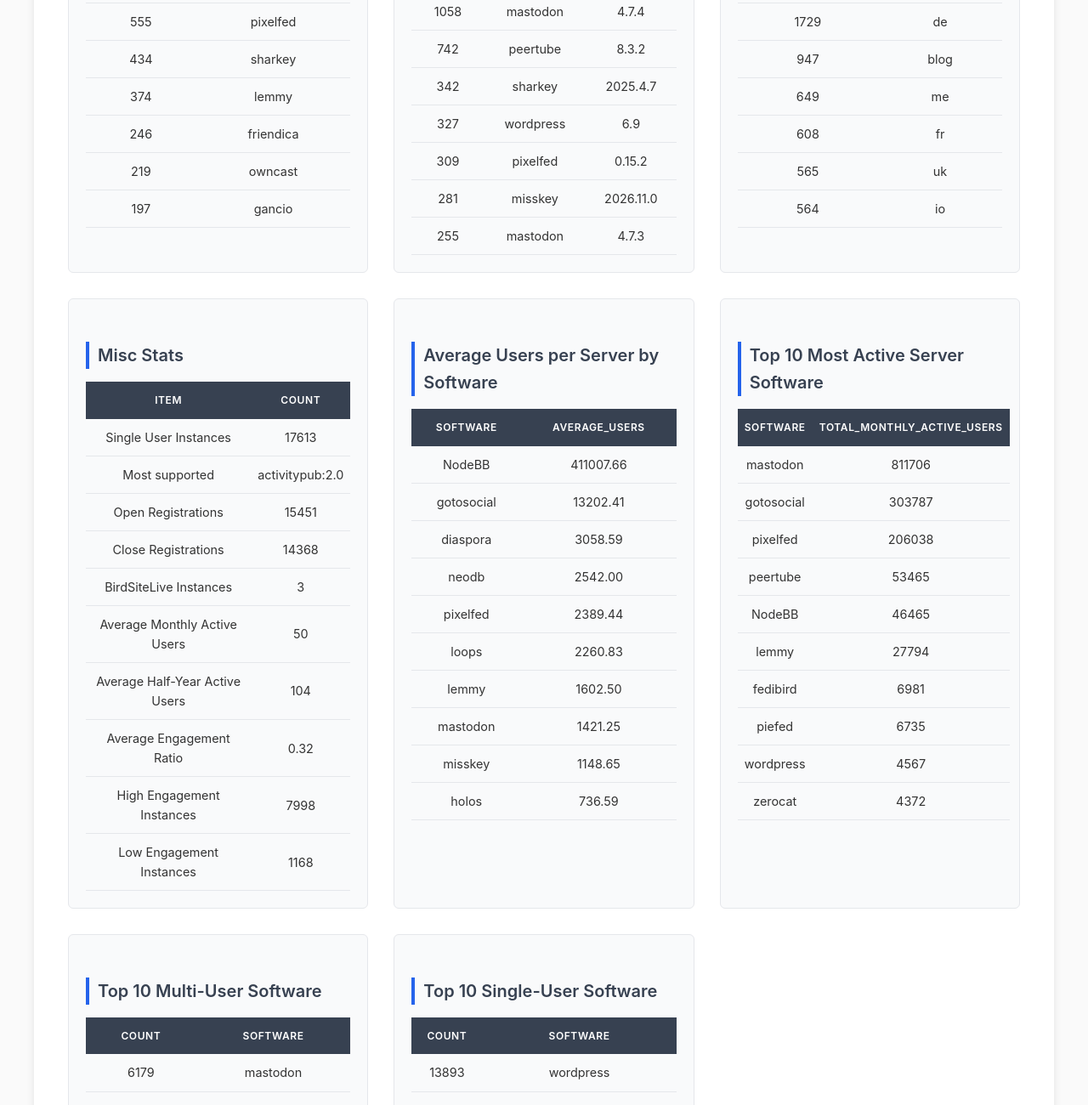
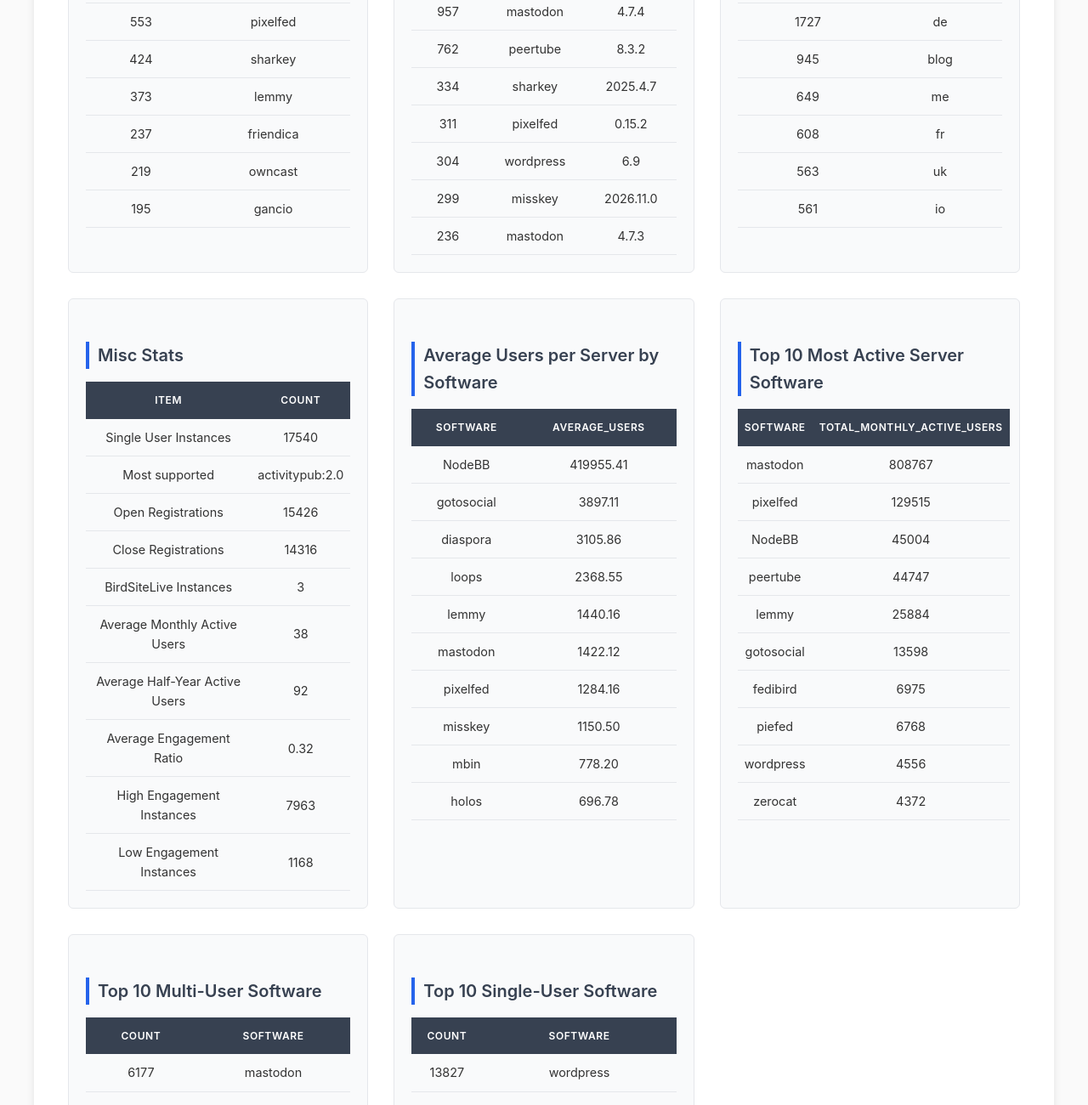
Before and after one commit to cyfinoid/Federated_ecosystem_stats, a plain HTML site: page index.html in a window 1280 px wide. Shown: the part 540-1840 px from the top of the page at 85% size. Drawn offline with Linux system fonts and the light colour scheme.

Commit message:
date update 2026-11-11T12:39:52Z

```diff
--- a/index.html
+++ b/index.html
@@ -246,48 +246,48 @@
         <div class="stats-grid">
             <div class="stats-section">
                 <h3>Top 10 Server Software</h3>
-                <table><tr><th>count</th><th>software</th></tr><tr><td>15010</td><td>wordpress</td></tr><tr><td>8060</td><td>mastodon</td></tr><tr><td>1638</td><td>peertube</td></tr><tr><td>1032</td><td>misskey</td></tr><tr><td>555</td><td>pixelfed</td></tr><tr><td>434</td><td>sharkey</td></tr><tr><td>374</td><td>lemmy</td></tr><tr><td>246</td><td>friendica</td></tr><tr><td>219</td><td>owncast</td></tr><tr><td>197</td><td>gancio</td></tr></table>
+                <table><tr><th>count</th><th>software</th></tr><tr><td>14952</td><td>wordpress</td></tr><tr><td>8059</td><td>mastodon</td></tr><tr><td>1656</td><td>peertube</td></tr><tr><td>1031</td><td>misskey</td></tr><tr><td>553</td><td>pixelfed</td></tr><tr><td>424</td><td>sharkey</td></tr><tr><td>373</td><td>lemmy</td></tr><tr><td>237</td><td>friendica</td></tr><tr><td>219</td><td>owncast</td></tr><tr><td>195</td><td>gancio</td></tr></table>
             </div>
 
             <div class="stats-section">
                 <h3>Top 10 Server Software + Version</h3>
-                <table><tr><th>count</th><th>software</th><th>version</th></tr><tr><td>11602</td><td>wordpress</td><td>7.2</td></tr><tr><td>4081</td><td>mastodon</td><td>4.7.5</td></tr><tr><td>2823</td><td>wordpress</td><td>7.1</td></tr><tr><td>1058</td><td>mastodon</td><td>4.7.4</td></tr><tr><td>742</td><td>peertube</td><td>8.3.2</td></tr><tr><td>342</td><td>sharkey</td><td>2025.4.7</td></tr><tr><td>327</td><td>wordpress</td><td>6.9</td></tr><tr><td>309</td><td>pixelfed</td><td>0.15.2</td></tr><tr><td>281</td><td>misskey</td><td>2026.11.0</td></tr><tr><td>255</td><td>mastodon</td><td>4.7.3</td></tr></table>
+                <table><tr><th>count</th><th>software</th><th>version</th></tr><tr><td>11605</td><td>wordpress</td><td>7.2</td></tr><tr><td>4211</td><td>mastodon</td><td>4.7.5</td></tr><tr><td>2793</td><td>wordpress</td><td>7.1</td></tr><tr><td>957</td><td>mastodon</td><td>4.7.4</td></tr><tr><td>762</td><td>peertube</td><td>8.3.2</td></tr><tr><td>334</td><td>sharkey</td><td>2025.4.7</td></tr><tr><td>311</td><td>pixelfed</td><td>0.15.2</td></tr><tr><td>304</td><td>wordpress</td><td>6.9</td></tr><tr><td>299</td><td>misskey</td><td>2026.11.0</td></tr><tr><td>236</td><td>mastodon</td><td>4.7.3</td></tr></table>
             </div>
 
             <div class="stats-section">
                 <h3>Top 10 TLD's</h3>
-                <table><tr><th>COUNT</th><th>TLD</th></tr><tr><td>19162</td><td>com</td></tr><tr><td>2527</td><td>net</td></tr><tr><td>2121</td><td>org</td></tr><tr><td>1797</td><td>social</td></tr><tr><td>1729</td><td>de</td></tr><tr><td>947</td><td>blog</td></tr><tr><td>649</td><td>me</td></tr><tr><td>608</td><td>fr</td></tr><tr><td>565</td><td>uk</td></tr><tr><td>564</td><td>io</td></tr></table>
+                <table><tr><th>COUNT</th><th>TLD</th></tr><tr><td>19151</td><td>com</td></tr><tr><td>2524</td><td>net</td></tr><tr><td>2117</td><td>org</td></tr><tr><td>1793</td><td>social</td></tr><tr><td>1727</td><td>de</td></tr><tr><td>945</td><td>blog</td></tr><tr><td>649</td><td>me</td></tr><tr><td>608</td><td>fr</td></tr><tr><td>563</td><td>uk</td></tr><tr><td>561</td><td>io</td></tr></table>
             </div>
 
             <div class="stats-section">
                 <h3>Misc Stats</h3>
-                <table><tr><th>Item</th><th> Count</th></tr><tr><td>Single User Instances</td><td>17613</td></tr><tr><td>Most supported</td><td>activitypub:2.0</td></tr><tr><td>Open Registrations</td><td>15451</td></tr><tr><td>Close Registrations</td><td>14368</td></tr><tr><td>BirdSiteLive Instances</td><td>3</td></tr><tr><td>Average Monthly Active Users</td><td>50</td></tr><tr><td>Average Half-Year Active Users</td><td>104</td></tr><tr><td>Average Engagement Ratio</td><td>0.32</td></tr><tr><td>High Engagement Instances</td><td>7998</td></tr><tr><td>Low Engagement Instances</td><td>1168</td></tr></table>
+                <table><tr><th>Item</th><th> Count</th></tr><tr><td>Single User Instances</td><td>17540</td></tr><tr><td>Most supported</td><td>activitypub:2.0</td></tr><tr><td>Open Registrations</td><td>15426</td></tr><tr><td>Close Registrations</td><td>14316</td></tr><tr><td>BirdSiteLive Instances</td><td>3</td></tr><tr><td>Average Monthly Active Users</td><td>38</td></tr><tr><td>Average Half-Year Active Users</td><td>92</td></tr><tr><td>Average Engagement Ratio</td><td>0.32</td></tr><tr><td>High Engagement Instances</td><td>7963</td></tr><tr><td>Low Engagement Instances</td><td>1168</td></tr></table>
             </div>
 
             <div class="stats-section">
                 <h3>Average Users per Server by Software</h3>
-                <table><tr><th>software</th><th>average_users</th></tr><tr><td>NodeBB</td><td>411007.66</td></tr><tr><td>gotosocial</td><td>13202.41</td></tr><tr><td>diaspora</td><td>3058.59</td></tr><tr><td>neodb</td><td>2542.00</td></tr><tr><td>pixelfed</td><td>2389.44</td></tr><tr><td>loops</td><td>2260.83</td></tr><tr><td>lemmy</td><td>1602.50</td></tr><tr><td>mastodon</td><td>1421.25</td></tr><tr><td>misskey</td><td>1148.65</td></tr><tr><td>holos</td><td>736.59</td></tr></table>
+                <table><tr><th>software</th><th>average_users</th></tr><tr><td>NodeBB</td><td>419955.41</td></tr><tr><td>gotosocial</td><td>3897.11</td></tr><tr><td>diaspora</td><td>3105.86</td></tr><tr><td>loops</td><td>2368.55</td></tr><tr><td>lemmy</td><td>1440.16</td></tr><tr><td>mastodon</td><td>1422.12</td></tr><tr><td>pixelfed</td><td>1284.16</td></tr><tr><td>misskey</td><td>1150.50</td></tr><tr><td>mbin</td><td>778.20</td></tr><tr><td>holos</td><td>696.78</td></tr></table>
             </div>
 
             <div class="stats-section">
                 <h3>Top 10 Most Active Server Software</h3>
-                <table><tr><th>software</th><th>total_monthly_active_users</th></tr><tr><td>mastodon</td><td>811706</td></tr><tr><td>gotosocial</td><td>303787</td></tr><tr><td>pixelfed</td><td>206038</td></tr><tr><td>peertube</td><td>53465</td></tr><tr><td>NodeBB</td><td>46465</td></tr><tr><td>lemmy</td><td>27794</td></tr><tr><td>fedibird</td><td>6981</td></tr><tr><td>piefed</td><td>6735</td></tr><tr><td>wordpress</td><td>4567</td></tr><tr><td>zerocat</td><td>4372</td></tr></table>
+                <table><tr><th>software</th><th>total_monthly_active_users</th></tr><tr><td>mastodon</td><td>808767</td></tr><tr><td>pixelfed</td><td>129515</td></tr><tr><td>NodeBB</td><td>45004</td></tr><tr><td>peertube</td><td>44747</td></tr><tr><td>lemmy</td><td>25884</td></tr><tr><td>gotosocial</td><td>13598</td></tr><tr><td>fedibird</td><td>6975</td></tr><tr><td>piefed</td><td>6768</td></tr><tr><td>wordpress</td><td>4556</td></tr><tr><td>zerocat</td><td>4372</td></tr></table>
             </div>
 
             <div class="stats-section">
                 <h3>Top 10 Multi-User Software</h3>
-                <table><tr><th>count</th><th>software</th></tr><tr><td>6179</td><td>mastodon</td></tr><tr><td>1579</td><td>peertube</td></tr><tr><td>1112</td><td>wordpress</td></tr><tr><td>1026</td><td>misskey</td></tr><tr><td>418</td><td>pixelfed</td></tr><tr><td>354</td><td>sharkey</td></tr><tr><td>266</td><td>lemmy</td></tr><tr><td>179</td><td>gancio</td></tr><tr><td>133</td><td>Mobilizon</td></tr><tr><td>83</td><td>hometown</td></tr></table>
+                <table><tr><th>count</th><th>software</th></tr><tr><td>6177</td><td>mastodon</td></tr><tr><td>1593</td><td>peertube</td></tr><tr><td>1119</td><td>wordpress</td></tr><tr><td>1025</td><td>misskey</td></tr><tr><td>417</td><td>pixelfed</td></tr><tr><td>346</td><td>sharkey</td></tr><tr><td>264</td><td>lemmy</td></tr><tr><td>177</td><td>gancio</td></tr><tr><td>134</td><td>Mobilizon</td></tr><tr><td>84</td><td>hometown</td></tr></table>
             </div>
 
             <div class="stats-section">
                 <h3>Top 10 Single-User Software</h3>
-                <table><tr><th>count</th><th>software</th></tr><tr><td>13893</td><td>wordpress</td></tr><tr><td>1874</td><td>mastodon</td></tr><tr><td>219</td><td>owncast</td></tr><tr><td>144</td><td>ghost</td></tr><tr><td>137</td><td>pixelfed</td></tr><tr><td>77</td><td>sharkey</td></tr><tr><td>63</td><td>lemmy</td></tr><tr><td>59</td><td>peertube</td></tr><tr><td>53</td><td>aoderelay</td></tr><tr><td>51</td><td>sutty-distributed-press</td></tr></table>
+                <table><tr><th>count</th><th>software</th></tr><tr><td>13827</td><td>wordpress</td></tr><tr><td>1876</td><td>mastodon</td></tr><tr><td>219</td><td>owncast</td></tr><tr><td>136</td><td>pixelfed</td></tr><tr><td>131</td><td>ghost</td></tr><tr><td>75</td><td>sharkey</td></tr><tr><td>64</td><td>lemmy</td></tr><tr><td>63</td><td>peertube</td></tr><tr><td>54</td><td>sutty-distributed-press</td></tr><tr><td>52</td><td>aoderelay</td></tr></table>
             </div>
         </div>
 
         <div class="stats-section growth-section">
             <h3>Growth (Measured alternate days)</h3>
-            <table><tr><th>Date</th><th>Count_of_servers</th><th>TOTAL_POSTS</th><th>TOTAL_COMMENTS</th><th>TOTAL_USERS</th><th>ACTIVE_USERS_MONTH</th><th>ACTIVE_USERS_HALF_YEAR</th></tr><tr><td>2026-11-15</td><td>43345</td><td>1647045893</td><td>44514149</td><td>37756350</td><td>1500933</td><td>3114201</td></tr><tr><td>2026-11-13</td><td>43460</td><td>1618665574</td><td>44095600</td><td>37862079</td><td>1559654</td><td>3117610</td></tr><tr><td>2026-11-11</td><td>43575</td><td>1616385575</td><td>42689054</td><td>36995445</td><td>1256955</td><td>3088866</td></tr><tr><td>2026-11-09</td><td>43670</td><td>1590574214</td><td>42711805</td><td>37009546</td><td>1767175</td><td>3070713</td></tr><tr><td>2026-11-07</td><td>43754</td><td>1605219263</td><td>43377814</td><td>36590659</td><td>1246712</td><td>2756865</td></tr><tr><td>2026-11-05</td><td>43799</td><td>1615621659</td><td>43243238</td><td>36617901</td><td>1415645</td><td>3199696</td></tr><tr><td>2026-11-03</td><td>43872</td><td>1587826003</td><td>40353660</td><td>36621257</td><td>1536955</td><td>3176282</td></tr><tr><td>2026-11-01</td><td>43990</td><td>1620544288</td><td>40763925</td><td>36622742</td><td>1403488</td><td>3233367</td></tr><tr><td>2026-10-25</td><td>44433</td><td>1607690470</td><td>41589851</td><td>36512800</td><td>1391380</td><td>3009190</td></tr><tr><td>2026-10-23</td><td>44466</td><td>1638780311</td><td>42464938</td><td>36768373</td><td>1900879</td><td>3051444</td></tr></table>
+            <table><tr><th>Date</th><th>Count_of_servers</th><th>TOTAL_POSTS</th><th>TOTAL_COMMENTS</th><th>TOTAL_USERS</th><th>ACTIVE_USERS_MONTH</th><th>ACTIVE_USERS_HALF_YEAR</th></tr><tr><td>2026-11-17</td><td>43293</td><td>1634218691</td><td>42705438</td><td>36706291</td><td>1119325</td><td>2746514</td></tr><tr><td>2026-11-15</td><td>43345</td><td>1647045893</td><td>44514149</td><td>37756350</td><td>1500933</td><td>3114201</td></tr><tr><td>2026-11-13</td><td>43460</td><td>1618665574</td><td>44095600</td><td>37862079</td><td>1559654</td><td>3117610</td></tr><tr><td>2026-11-11</td><td>43575</td><td>1616385575</td><td>42689054</td><td>36995445</td><td>1256955</td><td>3088866</td></tr><tr><td>2026-11-09</td><td>43670</td><td>1590574214</td><td>42711805</td><td>37009546</td><td>1767175</td><td>3070713</td></tr><tr><td>2026-11-07</td><td>43754</td><td>1605219263</td><td>43377814</td><td>36590659</td><td>1246712</td><td>2756865</td></tr><tr><td>2026-11-05</td><td>43799</td><td>1615621659</td><td>43243238</td><td>36617901</td><td>1415645</td><td>3199696</td></tr><tr><td>2026-11-03</td><td>43872</td><td>1587826003</td><td>40353660</td><td>36621257</td><td>1536955</td><td>3176282</td></tr><tr><td>2026-11-01</td><td>43990</td><td>1620544288</td><td>40763925</td><td>36622742</td><td>1403488</td><td>3233367</td></tr><tr><td>2026-10-25</td><td>44433</td><td>1607690470</td><td>41589851</td><td>36512800</td><td>1391380</td><td>3009190</td></tr></table>
         </div>
     </div>
     <footer class="footer">
```
